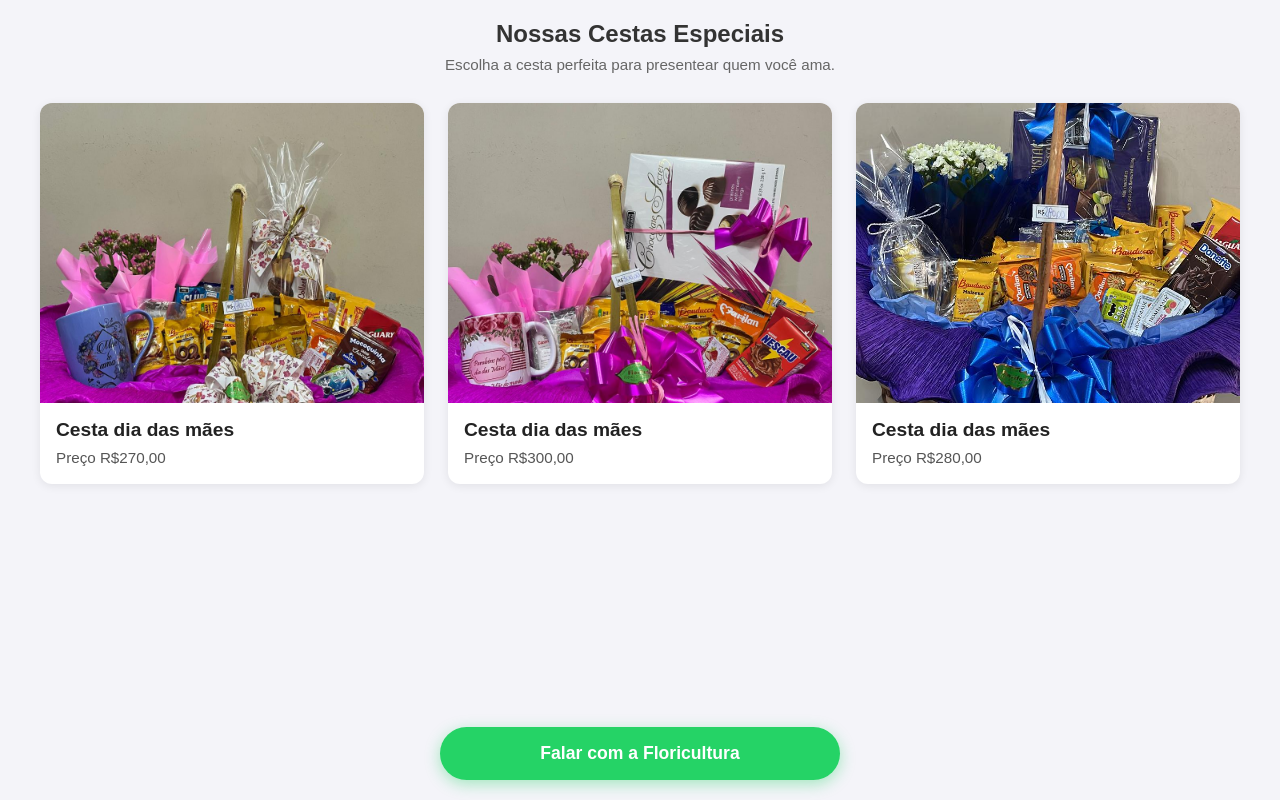
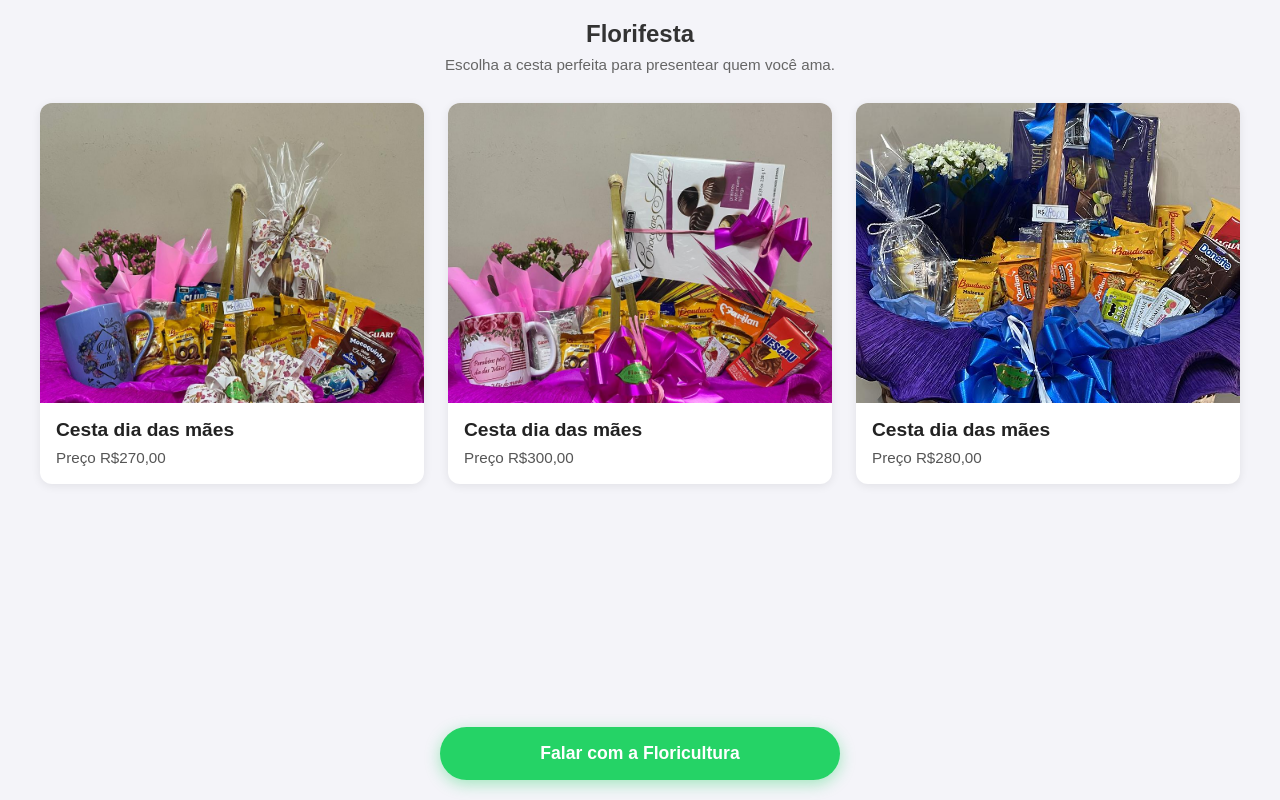
Before and after one commit to renan-augusto/florifesta-catalogo, a plain HTML site: page index.html in a window 1280 px wide. Drawn offline with Linux system fonts and the light colour scheme.

Commit message:
muda titulo

```diff
--- a/index.html
+++ b/index.html
@@ -9,7 +9,7 @@
 <body>
 
     <header>
-        <h1>Nossas Cestas Especiais</h1>
+        <h1>Florifesta</h1>
         <p>Escolha a cesta perfeita para presentear quem você ama.</p>
     </header>
 
```
